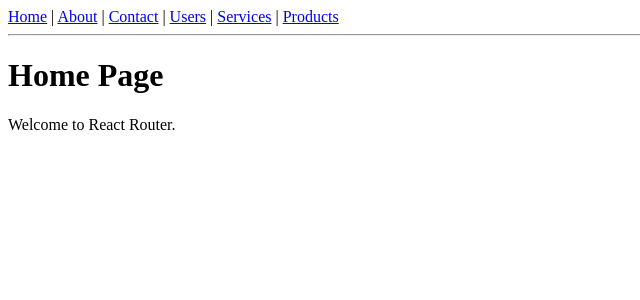
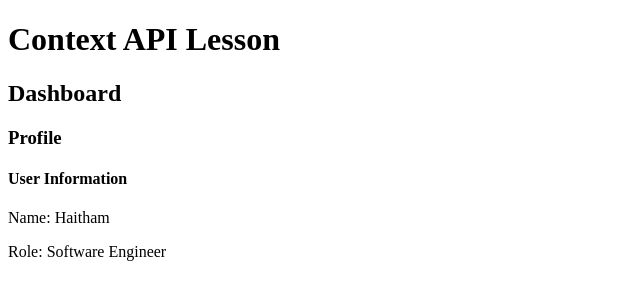
Before and after one commit to HaithamAbuDraz/react-learning-journey, a React (Vite) app: page / in a window 1280 px wide. Shown: the top 300 px of the page, without its empty margins (0-640 px from the left). Built offline with nearby package versions, Linux system fonts and the light colour scheme.

Commit message:
Update App to render ContextApiLesson component

```diff
--- a/src/App.jsx
+++ b/src/App.jsx
@@ -1,9 +1,9 @@
-import ReactRouterChallenge from './challenges/12-react-router/ReactRouterChallenge';
+import ContextApiLesson from './lessons/13-context-api/ContextApiLesson';
 
 function App() {
   return (
     <div>
-      <ReactRouterChallenge />
+      <ContextApiLesson />
     </div>
   );
 }
```
